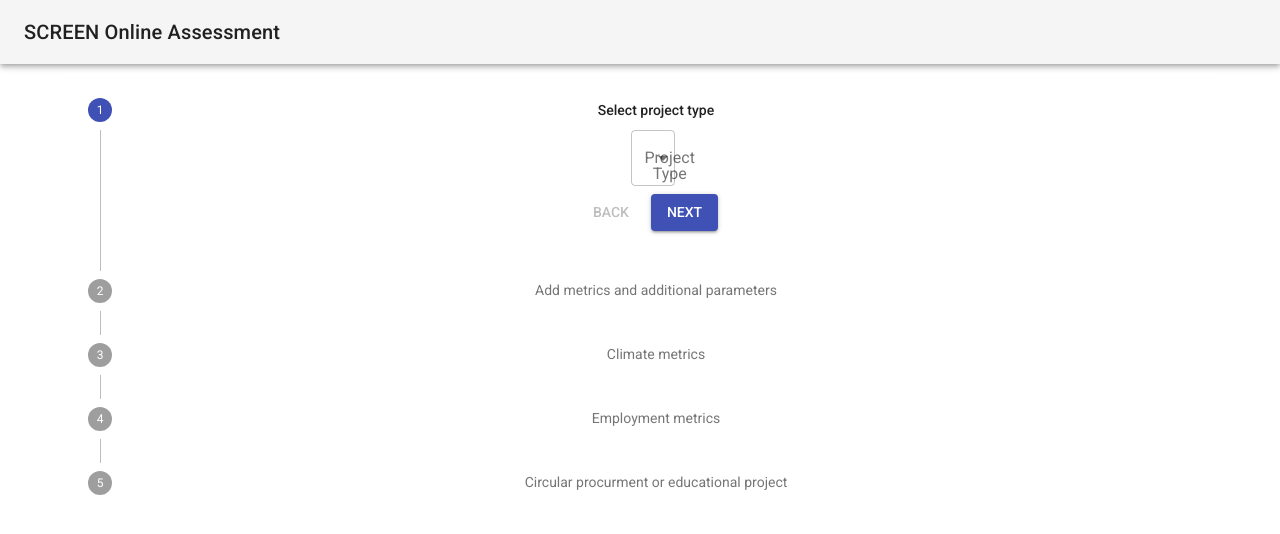
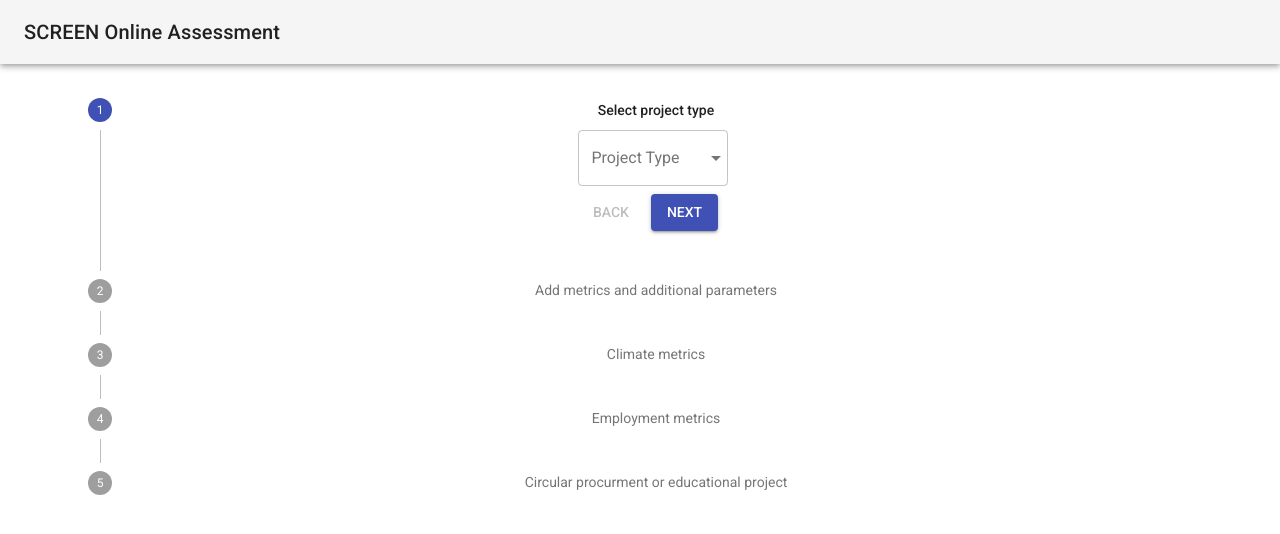
Before and after one commit to paulsp94/SCREEN_Online_Assessment, a React (Create React App) app: page / in a window 1280 px wide. Shown: the top 534 px of the page. Built offline with nearby package versions, Linux system fonts and the light colour scheme.

Commit message:
fixed width of project type

```diff
--- a/src/Components/VerticalStepper.jsx
+++ b/src/Components/VerticalStepper.jsx
@@ -27,6 +27,10 @@ const styles = theme => ({
   },
   resetContainer: {
     padding: theme.spacing.unit * 3
+  },
+  formControl: {
+    width: '150px',
+    margin: 'auto'
   }
 });
 
@@ -88,15 +92,12 @@ class VerticalLinearStepper extends React.Component {
               onChange={this.handleChange}
               input={
                 <OutlinedInput
-                  labelWidth="0"
+                  labelWidth="87"
                   name="project"
                   id="outlined-project-simple"
                 />
               }
             >
-              <MenuItem value="">
-                <em>None</em>
-              </MenuItem>
               <MenuItem value={10}>Production</MenuItem>
               <MenuItem value={20}>Consumtion</MenuItem>
               <MenuItem value={30}>Disposal</MenuItem>
```
